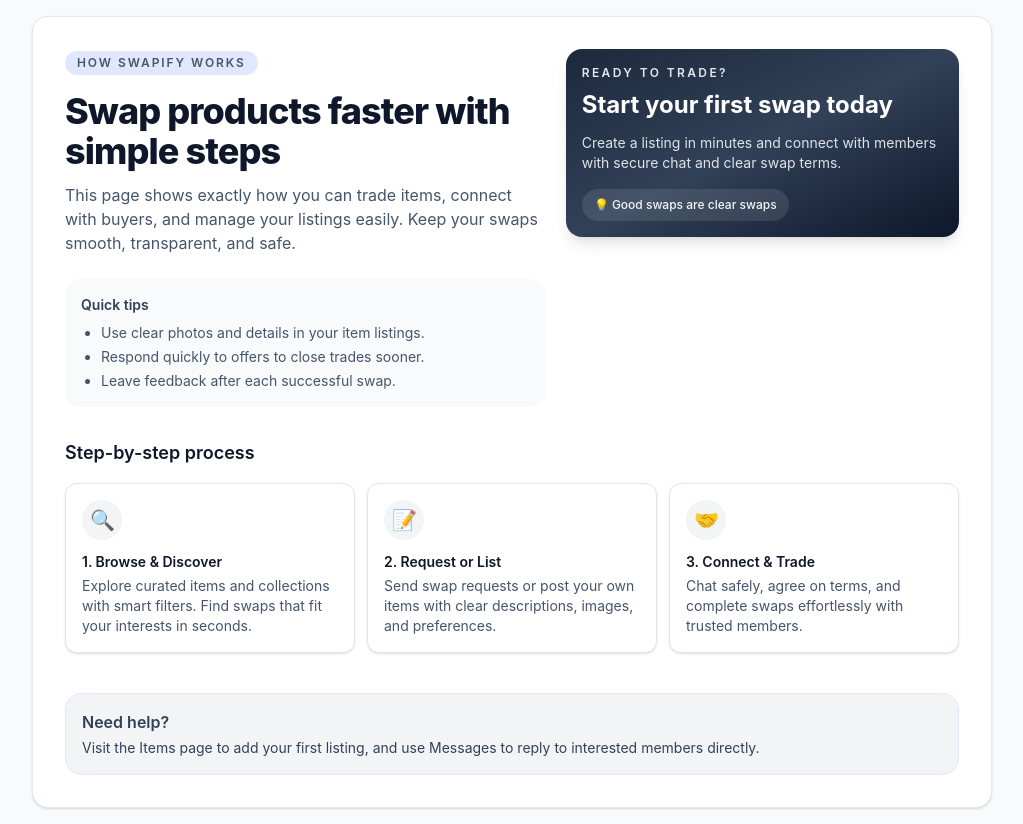
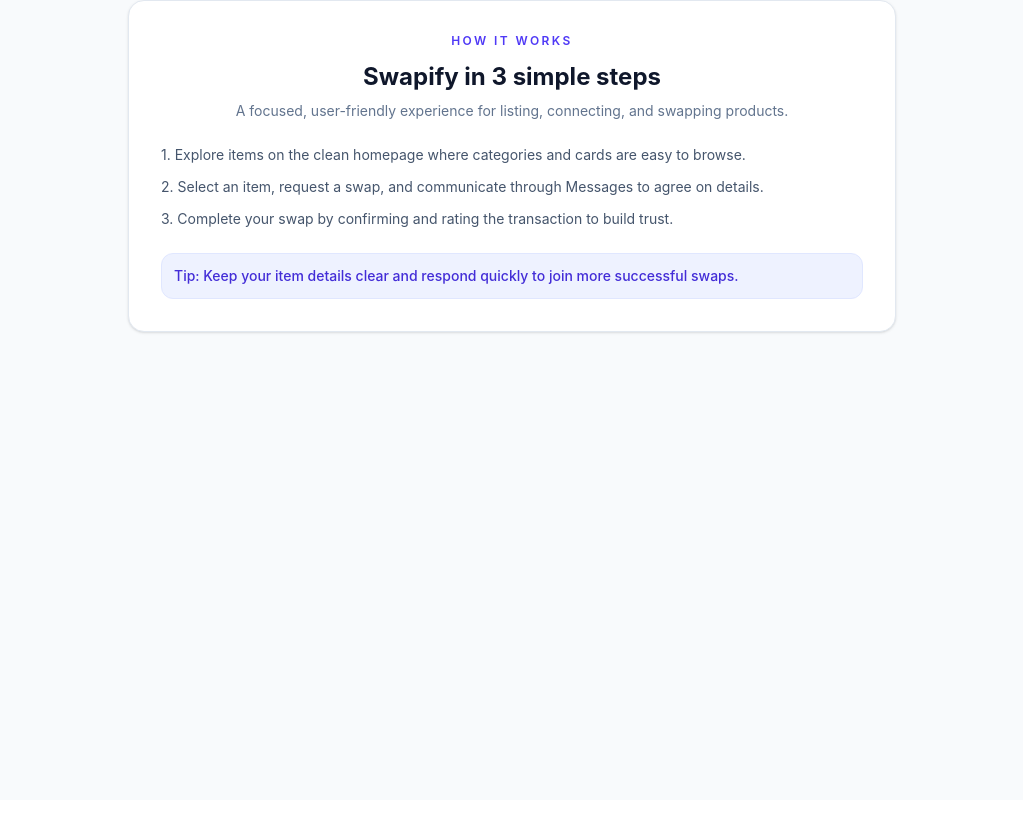
Before and after one commit to ammarmohammed6783-del/Swapify, a React (Vite) app: page /description in a window 1280 px wide. Shown: the whole page, without its empty margins (128-1151 px from the left). After the commit the page ends 800 px from the top, so only its background shows below. Built offline with nearby package versions, Linux system fonts and the light colour scheme.

Commit message:
added styling to how it work

```diff
--- a/src/pages/HowItWork.tsx
+++ b/src/pages/HowItWork.tsx
@@ -1,68 +1,20 @@
 function HowItWork() {
-    const steps = [
-        {
-            title: "1. Browse & Discover",
-            description: "Explore curated items and collections with smart filters. Find swaps that fit your interests in seconds.",
-            icon: "🔍"
-        },
-        {
-            title: "2. Request or List",
-            description: "Send swap requests or post your own items with clear descriptions, images, and preferences.",
-            icon: "📝"
-        },
-        {
-            title: "3. Connect & Trade",
-            description: "Chat safely, agree on terms, and complete swaps effortlessly with trusted members.",
-            icon: "🤝"
-        }
-    ]
+    return (
+        <div className="m-auto max-w-3xl rounded-2xl border border-slate-200 bg-white p-6 shadow-sm dark:border-slate-700 dark:bg-slate-900 sm:p-8">
+            <div className="text-center">
+                <p className="text-xs font-semibold uppercase tracking-[0.2em] text-indigo-600 dark:text-indigo-300">How it works</p>
+                <h1 className="mt-3 text-2xl font-bold text-slate-900 dark:text-white">Swapify in 3 simple steps</h1>
+                <p className="mt-2 text-sm text-slate-500 dark:text-slate-300">A focused, user-friendly experience for listing, connecting, and swapping products.</p>
+            </div>
 
-    return (
-        <div className="mx-auto max-w-5xl px-3 py-4 sm:px-5 lg:px-8 min-h-[calc(100vh-3.5rem)] overflow-hidden">
-            <div className="h-full rounded-2xl border border-slate-200 bg-white p-4 shadow-sm dark:border-slate-800 dark:bg-slate-900 sm:p-6 lg:p-8 overflow-hidden">
-                <div className="grid gap-5 lg:grid-cols-[1.1fr_0.9fr] items-start">
-                    <div>
-                        <p className="inline-flex rounded-full bg-indigo-100 px-3 py-1 text-xs font-semibold uppercase tracking-[0.16em] text-gray-600 dark:bg-indigo-900/30 dark:text-indigo-300">How Swapify Works</p>
-                        <h1 className="mt-4 text-3xl font-extrabold tracking-tight text-slate-900 dark:text-white sm:text-4xl">Swap products faster with simple steps</h1>
-                        <p className="mt-3 text-slate-600 dark:text-slate-300">This page shows exactly how you can trade items, connect with buyers, and manage your listings easily. Keep your swaps smooth, transparent, and safe.</p>
+            <div className="mt-6 space-y-3 text-sm text-slate-600 dark:text-slate-300">
+                <p>1. Explore items on the clean homepage where categories and cards are easy to browse.</p>
+                <p>2. Select an item, request a swap, and communicate through Messages to agree on details.</p>
+                <p>3. Complete your swap by confirming and rating the transaction to build trust.</p>
+            </div>
 
-                        <div className="mt-6 rounded-2xl bg-slate-50 p-4 text-sm text-slate-700 dark:bg-slate-800 dark:text-slate-200">
-                            <p className="font-semibold">Quick tips</p>
-                            <ul className="mt-2 list-disc space-y-1 pl-5 text-slate-600 dark:text-slate-300">
-                                <li>Use clear photos and details in your item listings.</li>
-                                <li>Respond quickly to offers to close trades sooner.</li>
-                                <li>Leave feedback after each successful swap.</li>
-                            </ul>
-                        </div>
-                    </div>
-
-                    <div className="rounded-2xl bg-linear-to-br from-slate-800 via-slate-700 to-slate-900 p-4 text-white shadow-lg">
-                        <p className="text-xs font-semibold uppercase tracking-[0.2em] text-slate-200">Ready to trade?</p>
-                        <h2 className="mt-2 text-2xl font-bold">Start your first swap today</h2>
-                        <p className="mt-3 text-sm text-slate-100/90">Create a listing in minutes and connect with members with secure chat and clear swap terms.</p>
-                        <div className="mt-4 inline-flex items-center gap-2 rounded-full bg-white/10 px-3 py-2 text-xs font-medium text-slate-100">
-                            💡 Good swaps are clear swaps
-                        </div>
-                    </div>
-                </div>
-
-                <div className="mt-8">
-                    <h3 className="text-lg font-semibold text-slate-900 dark:text-white">Step-by-step process</h3>
-                    <div className="mt-4 grid gap-3 md:grid-cols-3">
-                        {steps.map((step) => (
-                            <div key={step.title} className="rounded-xl border border-slate-200 bg-white p-4 shadow-sm transition hover:-translate-y-1 hover:border-indigo-300 dark:border-slate-700 dark:bg-slate-800">
-                                <div className="flex h-10 w-10 items-center justify-center rounded-full bg-gray-100 text-xl dark:bg-gray-200">{step.icon}</div>
-                                <p className="mt-3 text-sm font-semibold text-slate-900 dark:text-white">{step.title}</p>
-                                <p className="mt-1 text-sm text-slate-600 dark:text-slate-300">{step.description}</p>
-                            </div>
-                        ))}
-                    </div>
-                </div>
-
-                <div className="mt-10 rounded-2xl border border-indigo-100 bg-gray-100 p-4 text-slate-700 dark:border-indigo-900/50 dark:bg-indigo-950/40 dark:text-indigo-100">
-                    <p className="font-semibold">Need help?</p>
-                    <p className="mt-1 text-sm">Visit the Items page to add your first listing, and use Messages to reply to interested members directly.</p>
-                </div>
+            <div className="mt-6 rounded-xl border border-indigo-100 bg-indigo-50 p-3 text-sm text-indigo-700 dark:border-indigo-900/50 dark:bg-indigo-950/40 dark:text-indigo-200">
+                <p className="font-medium">Tip: Keep your item details clear and respond quickly to join more successful swaps.</p>
             </div>
         </div>
     )
--- a/src/pages/LogIn.tsx
+++ b/src/pages/LogIn.tsx
@@ -51,8 +51,8 @@
 
                     <div className="w-full mt-2 text-center text-sm text-slate-600 dark:text-slate-400">
                         Already have an account?{" "}
-                        <Link to="/login" className="font-semibold text-slate-900 dark:text-slate-100 hover:underline transition-all">
-                            Log in
+                        <Link to="/signIn" className="font-semibold text-slate-900 dark:text-slate-100 hover:underline transition-all">
+                            sign in
                         </Link>
                     </div>
                 </div>
--- a/src/pages/SignIn.tsx
+++ b/src/pages/SignIn.tsx
@@ -4,9 +4,8 @@
     return (
         <div>
             <div className="h-[calc(100vh-3.5rem)] py-8 flex items-center justify-center -mt-8">
-                <div className="w-[90%] max-w-[420px] h-auto p-10 m-auto flex flex-col items-center gap-6 border border-slate-200 dark:border-slate-800 bg-white dark:bg-slate-900 shadow-xl shadow-slate-200/50 dark:shadow-slate-900/50 rounded-2xl transition-all">
+                <div className="w-[90%] max-w-105 h-auto p-10 m-auto flex flex-col items-center gap-6 border border-slate-200 dark:border-slate-800 bg-white dark:bg-slate-900 shadow-xl shadow-slate-200/50 dark:shadow-slate-900/50 rounded-2xl transition-all">
                     <div className="text-center space-y-2">
-                        <h1 className="text-3xl font-extrabold text-slate-900 dark:text-slate-100 tracking-tight">Create an Account</h1>
                         <p className="text-slate-500 dark:text-slate-400 text-sm">Join Trade Hub and start swapping today</p>
                     </div>
 
```
